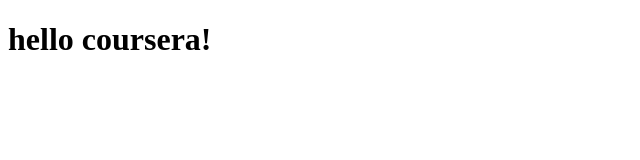
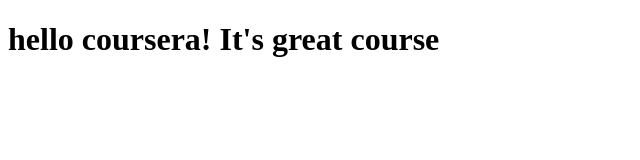
Before and after one commit to YCChiang/coursera-test, a plain HTML site: page site/index.html in a window 1280 px wide. Shown: the whole page, without its empty margins (0-640 px from the left). Drawn offline with Linux system fonts and the light colour scheme.

Commit message:
Small addition to our page content

```diff
--- a/site/index.html
+++ b/site/index.html
@@ -4,6 +4,6 @@
 	<title>hello world</title>
 </head>
 <body>
-<h1>hello coursera!</h1>
+<h1>hello coursera! It's great course</h1>
 </body>
 </html>
```
